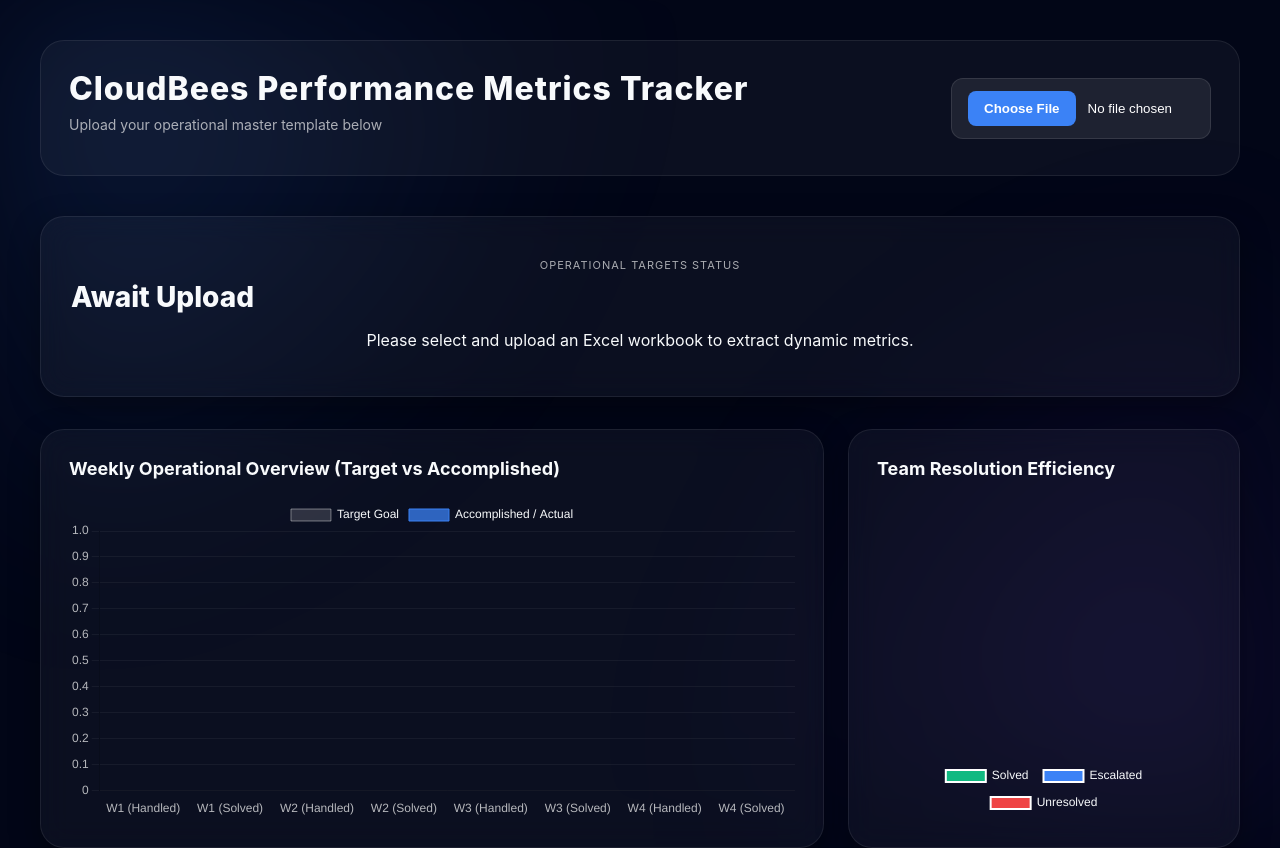
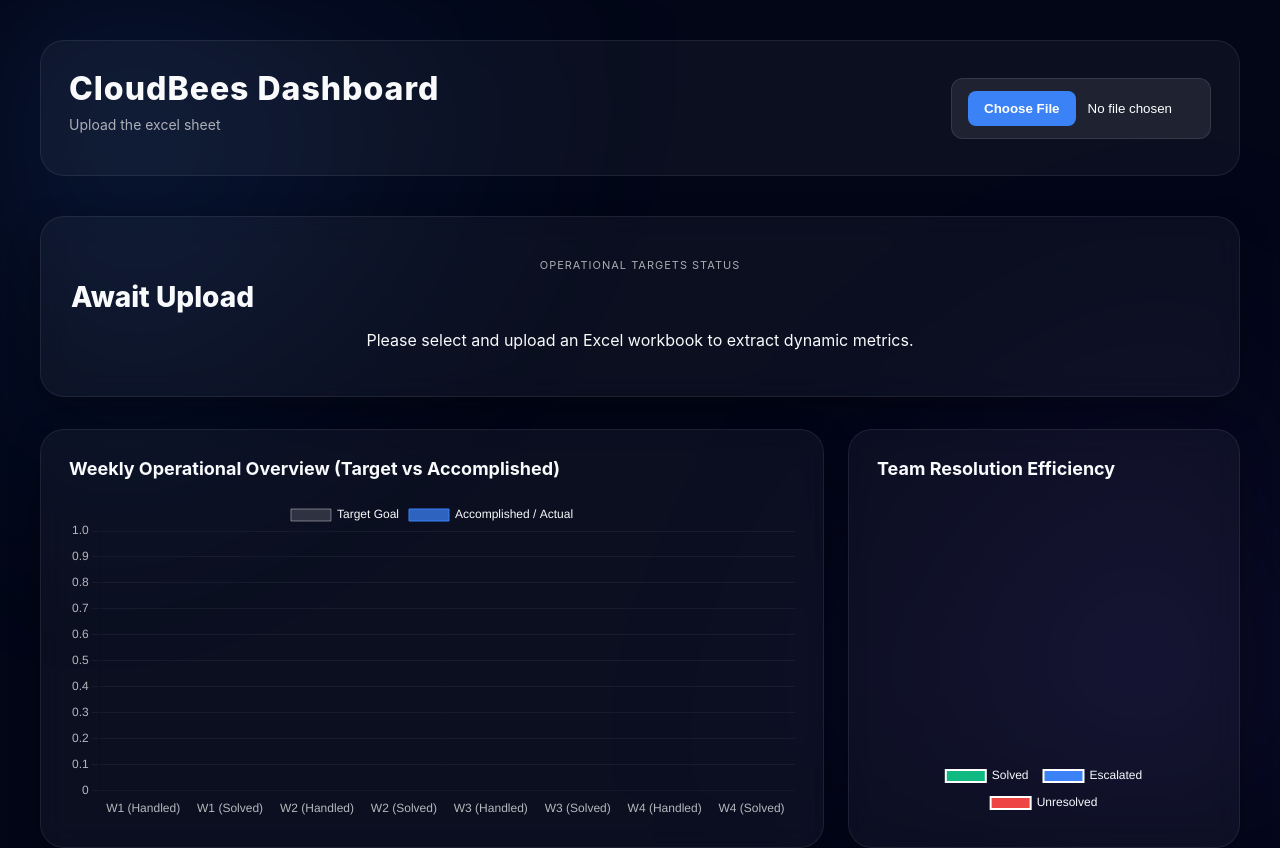
Before and after one commit to AbdulMueed16/Weekly-Dashboard, a React (Create React App) app in the folder dashboard/: page / in a window 1280 px wide. Shown: the top 848 px of the page. Built offline with nearby package versions, Linux system fonts and the light colour scheme.

Commit message:
changes code

```diff
--- a/dashboard/src/App.js
+++ b/dashboard/src/App.js
@@ -249,8 +249,8 @@
         {/* HEADER */}
         <header className="glass-header">
           <div>
-            <h1>CloudBees Performance Metrics Tracker</h1>
-            <p>Upload your operational master template below</p>
+            <h1>CloudBees Dashboard</h1>
+            <p>Upload the excel sheet</p>
           </div>
           <div>
             <input type="file" accept=".xlsx,.xls" onChange={handleFileUpload} />
```
